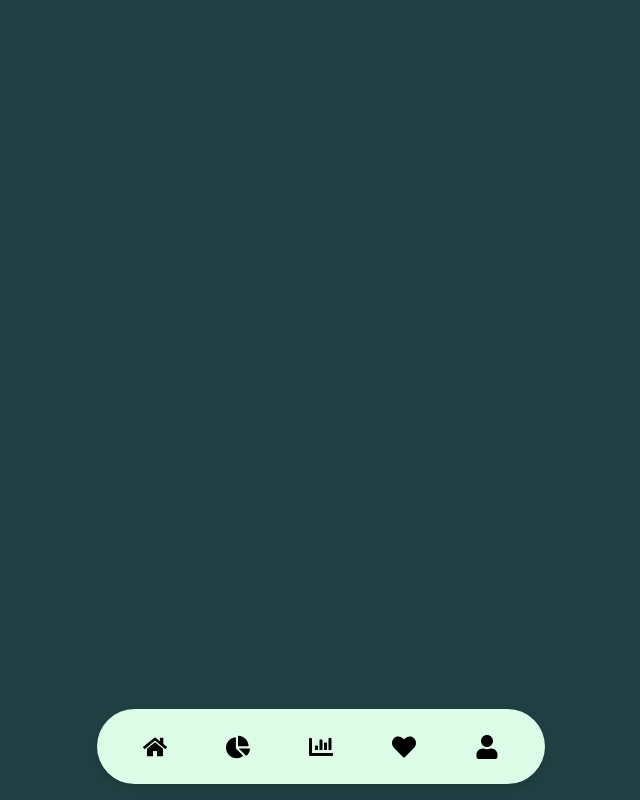
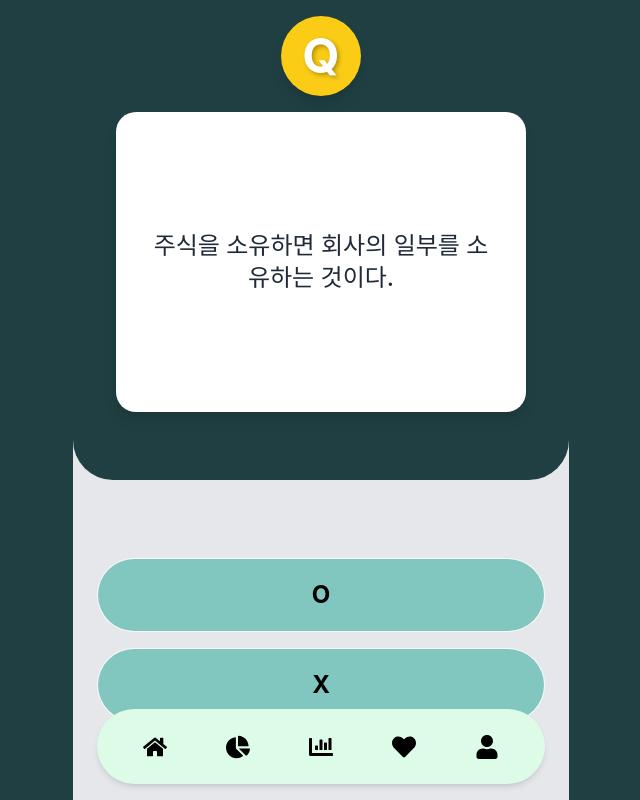
Before and after one commit to zzun73/PigIn, a React (Vite) app in the folder front/: page /quiz in a window 1280 px wide. Before the commit this address had no page. Shown: the whole page, without its empty margins (319-959 px from the left). Built offline with nearby package versions, Linux system fonts and the light colour scheme.

Commit message:
Feat : Quiz Page and Modal

```diff
--- a/front/package.json
+++ b/front/package.json
@@ -10,6 +10,8 @@
     "preview": "vite preview"
   },
   "dependencies": {
+    "date-fns": "^4.1.0",
+    "lucide-react": "^0.441.0",
     "react": "^18.3.1",
     "react-dom": "^18.3.1",
     "react-icons": "^5.3.0",
--- a/front/src/App.tsx
+++ b/front/src/App.tsx
@@ -15,6 +15,7 @@ import StockSearchPage from "./investment/stock/pages/StockSearchPage";
 import CryptoSearchPage from "./investment/crypto/pages/CryptoSearchPage";
 import MyPortfolio from "./portfolio/MyPortfolio";
 import AutoInvestment from "./portfolio/AutoInvestment";
+import Quiz from './quiz/Quiz';
 
 const App: React.FC = () => {
   return (
@@ -35,6 +36,7 @@ const App: React.FC = () => {
           </Route>
           <Route path="/myportfolio" element={<MyPortfolio />} />
           <Route path="/auto-invest" element={<AutoInvestment />} />
+          <Route path="/quiz" element={<Quiz />} />
         </Routes>
         <Navbar />
       </div>
--- a/front/src/quiz/Quiz.tsx
+++ b/front/src/quiz/Quiz.tsx
@@ -1,2 +1,70 @@
-import RightModal from "./components/RightModal";
-import WrongModal from "./components/WrongModal";
+import { useState } from 'react';
+import ResultModal from './components/ResultModal';
+
+interface Question {
+  text: string;
+  options: string[];
+  correctAnswer: string;
+  explanation: string;
+}
+
+interface ModalProps {
+  isCorrect: boolean;
+  explanation: string;
+  onClose: () => void;
+}
+
+
+
+const QuizPage: React.FC = () => {
+  const [selectedAnswer, setSelectedAnswer] = useState<string | null>(null);
+  const [showModal, setShowModal] = useState(false);
+  const [isCorrect, setIsCorrect] = useState(false);
+
+  const question: Question = {
+    text: '주식을 소유하면 회사의 일부를 소유하는 것이다.',
+    options: ['O', 'X'],
+    correctAnswer: 'O',
+    explanation: '주식은 회사의 실질적인 일부를 나타내며, 소유자에게 회사의 자산과 수익에 대한 청구권을 부여합니다.'
+  };
+
+  const handleAnswer = (answer: string) => {
+    setSelectedAnswer(answer);
+    setIsCorrect(answer === question.correctAnswer);
+    setShowModal(true);
+  };
+
+  const closeModal = () => {
+    setShowModal(false);
+    setSelectedAnswer(null);
+  };
+
+  return (
+    <div className="flex flex-col h-screen bg-gray-200">
+      <div className="relative bg-customDarkGreen rounded-b-[40px] h-3/5 p-6 flex flex-col items-center pt-16">
+        <div className="absolute top-4 left-1/2 transform -translate-x-1/2 w-20 h-20 bg-yellow-400 rounded-full flex items-center justify-center shadow-lg hover:scale-105 transition-transform" style={{ textShadow: '2px 2px 4px rgba(0,0,0,0.3)' }}>
+          <span className="text-white font-bold text-5xl">Q</span>
+        </div>
+        <div className="bg-white rounded-[20px] shadow-lg p-8 mt-12 w-11/12 max-w-md flex items-center justify-center" style={{ minHeight: '300px' }}>
+          <p className="text-2xl text-gray-800 font-medium text-center">{question.text}</p>
+        </div>
+      </div>
+      <div className="flex-grow flex flex-col justify-center p-6 space-y-4">
+        {question.options.map((option) => (
+          <button
+            key={option}
+            onClick={() => handleAnswer(option)}
+            className="relative w-full py-5 rounded-full font-bold text-2xl text-black overflow-hidden"
+          >
+            <div className="absolute inset-0 bg-teal-600 opacity-50"></div>
+            <div className={`absolute inset-0 bg-customAqua rounded-full transform transition-transform origin-left ${selectedAnswer === option ? 'scale-x-100' : 'scale-x-0'}`}></div>
+            <span className="relative z-10">{option}</span>
+          </button>
+        ))}
+      </div>
+      {showModal && <ResultModal isCorrect={isCorrect} explanation={question.explanation} onClose={closeModal} />}
+    </div>
+  );
+};
+
+export default QuizPage;
--- /dev/null
+++ b/front/src/quiz/components/ResultModal.tsx
@@ -0,0 +1,21 @@
+const ResultModal: React.FC<ModalProps> = ({ isCorrect, explanation, onClose }) => (
+    <div className="fixed inset-0 bg-gray-600 bg-opacity-50 overflow-y-auto h-full w-full flex items-center justify-center backdrop-filter backdrop-blur-sm">
+      <div className="bg-white p-8 rounded-lg shadow-xl text-center max-w-md">
+        <div className={`text-7xl font-bold mb-4 ${isCorrect ? 'text-green-500' : 'text-red-500'}`}>
+          {isCorrect ? 'O' : 'X'}
+        </div>
+        <p className="text-2xl font-semibold mb-4">
+          {isCorrect ? '정답입니다!' : '틀렸습니다.'}
+        </p>
+        <p className="text-lg text-gray-600 mb-6" dangerouslySetInnerHTML={{ __html: explanation }}></p>
+        <button
+          onClick={onClose}
+          className="bg-customAqua text-white font-bold py-2 px-4 rounded-full"
+        >
+          확인
+        </button>
+      </div>
+    </div>
+  );
+
+  export default ResultModal;
```
Also changed, not shown: front/src/quiz/components/RightModal.tsx (deleted), front/src/quiz/components/WrongModal.tsx (deleted), 1 other file (tests, documents, lock files or other folders).
